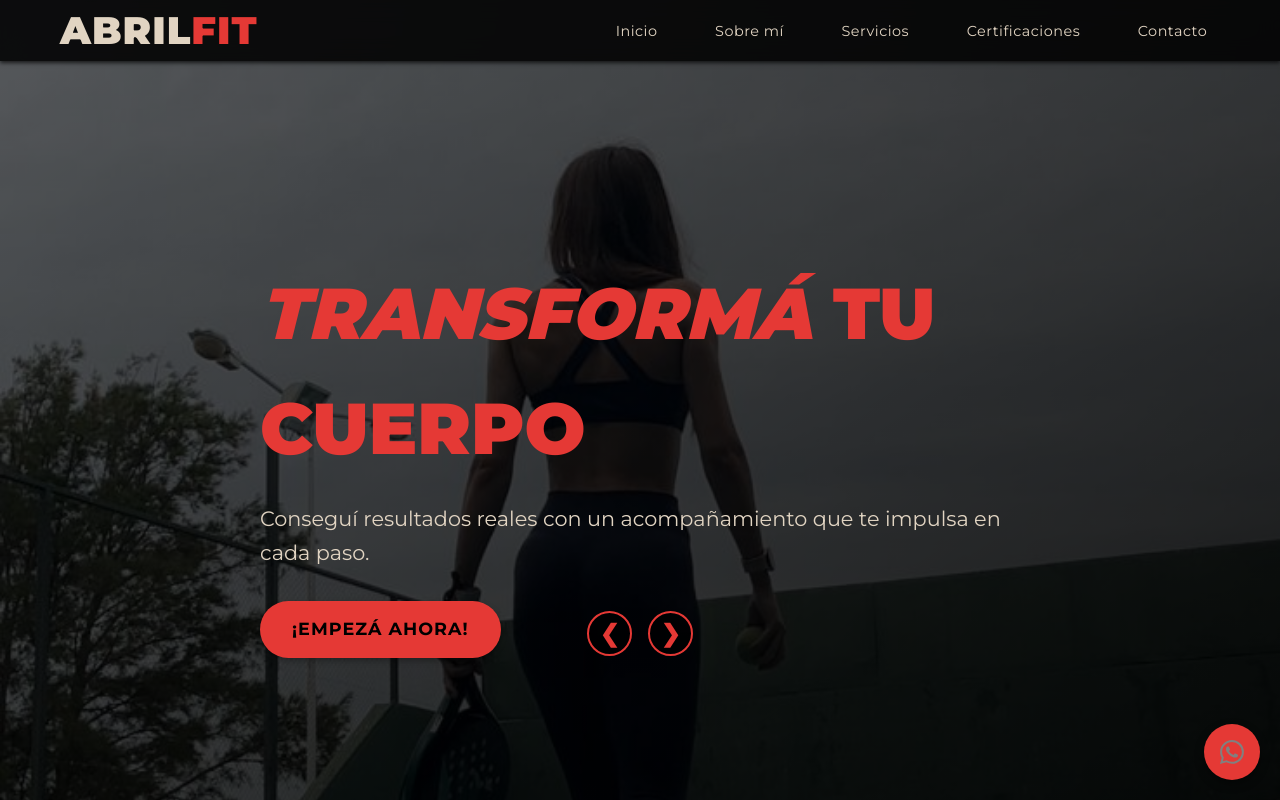
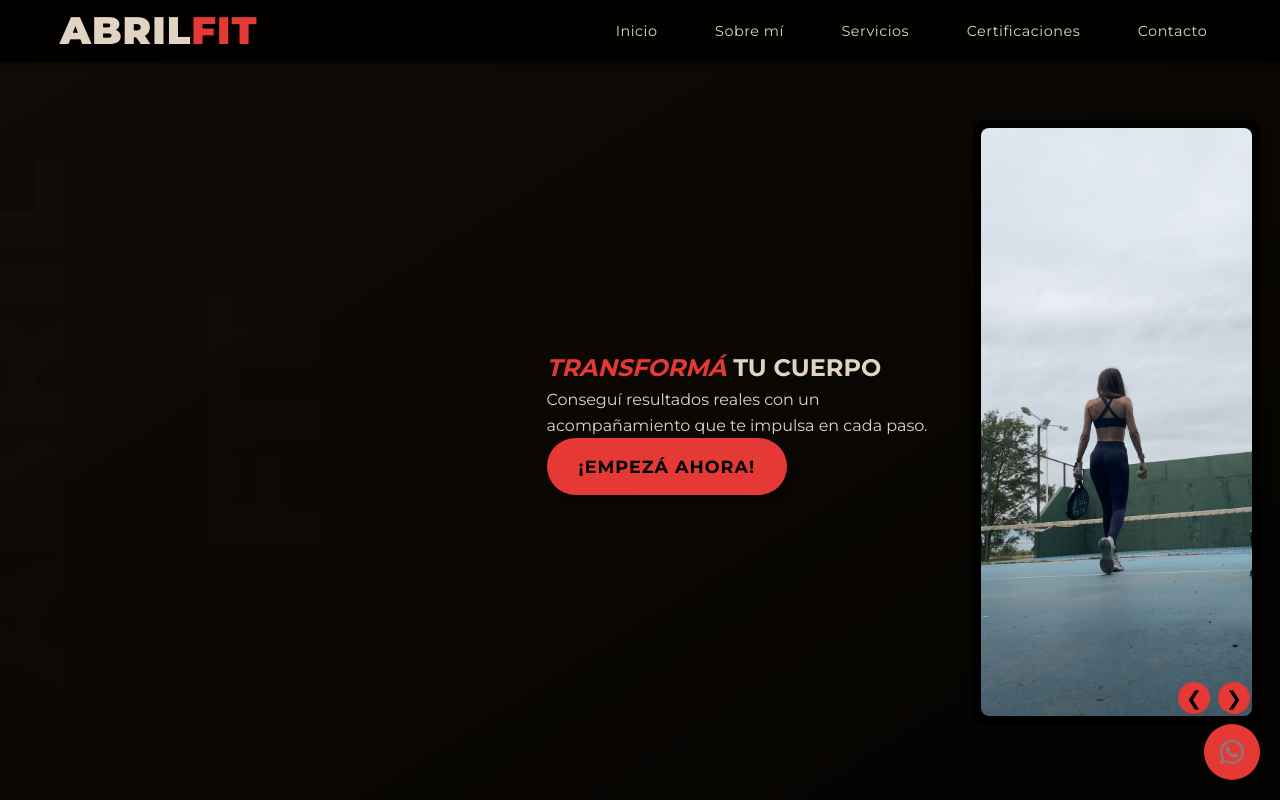
Before and after one commit to julig123b/abril-fit-site, a plain HTML site: page index.html in a window 1280 px wide. Shown: the top 800 px of the page. Drawn offline with Linux system fonts and the light colour scheme; grey boxes are pictures that could not be loaded.

Commit message:
Add files via upload
Update hero layout with small carousel and add certificate image

```diff
--- a/index.html
+++ b/index.html
@@ -35,27 +35,29 @@
     </nav>
   </header>
 
-  <!-- Hero Section con carrusel de imágenes -->
+  <!-- Hero Section con carrusel reducido -->
   <section id="inicio" class="hero">
-    <!-- Contenedor de diapositivas. Cada diapositiva utiliza una imagen de fondo.
-         La clase "active" indica la diapositiva visible. -->
-    <div class="hero-slider">
-      <div class="hero-slide active" style="background-image: url('hero-slide1.jpg');"></div>
-      <div class="hero-slide" style="background-image: url('hero-slide2.jpg');"></div>
-    </div>
-    <!-- Capa de superposición oscura para que las imágenes no se vean pixeladas y
-         se mejore la legibilidad del texto. -->
+    <!-- Capa de superposición oscura para mejorar la legibilidad del texto sobre el fondo negro -->
     <div class="hero-overlay"></div>
-    <!-- Contenido principal del hero: título, descripción y llamado a la acción -->
-    <div class="container hero-content reveal">
-      <h1><span class="highlight">TRANSFORMÁ</span> TU CUERPO</h1>
-      <p>Conseguí resultados reales con un acompañamiento que te impulsa en cada paso.</p>
-      <a href="#contacto" class="btn btn-cta">¡Empezá ahora!</a>
-    </div>
-    <!-- Controles de navegación del carrusel -->
-    <div class="hero-nav">
-      <button class="slider-prev" aria-label="Anterior">&#10094;</button>
-      <button class="slider-next" aria-label="Siguiente">&#10095;</button>
+    <div class="container hero-inner">
+      <!-- Columna de texto: título, descripción y llamado a la acción -->
+      <div class="hero-text reveal">
+        <h1><span class="highlight">TRANSFORMÁ</span> TU CUERPO</h1>
+        <p>Conseguí resultados reales con un acompañamiento que te impulsa en cada paso.</p>
+        <a href="#contacto" class="btn btn-cta">¡Empezá ahora!</a>
+      </div>
+      <!-- Galería de imágenes en formato carrusel pequeño. Las imágenes se mostrarán sobre un fondo negro
+           y se podrán navegar mediante los botones de anterior/siguiente. -->
+      <div class="hero-gallery reveal">
+        <div class="carousel-track">
+          <img src="hero-slide1.jpg" alt="Entrenamiento" class="gallery-image">
+          <img src="hero-slide2.jpg" alt="Entrenamiento" class="gallery-image">
+        </div>
+        <div class="carousel-nav">
+          <button class="gallery-prev" aria-label="Anterior">&#10094;</button>
+          <button class="gallery-next" aria-label="Siguiente">&#10095;</button>
+        </div>
+      </div>
     </div>
   </section>
 
@@ -229,7 +231,7 @@
           </div>
           <!-- Imagen del título como referencia; podés reemplazarla por tu certificado real -->
           <div class="cert-image">
-            <img src="about_after.jpg" alt="Certificado IFBB">
+            <img src="certificate.jpg" alt="Certificado IFBB">
           </div>
         </div>
       </div>
--- a/script.js
+++ b/script.js
@@ -183,42 +183,37 @@
   }
 
   /*
-   * Carrusel del hero
-   * Permite alternar entre varias imágenes de fondo en la sección de inicio,
-   * inspirado en las referencias proporcionadas. Las diapositivas se van
-   * mostrando una a la vez mediante la clase "active" y el usuario puede
-   * navegar con los botones prev/next o dejar que avancen automáticamente.
+   * Carrusel reducido en el héroe
+   * En esta versión el carrusel se muestra en un contenedor pequeño en el lado derecho
+   * del hero. Las imágenes se deslizan horizontalmente y el usuario puede
+   * navegar con los botones de anterior y siguiente. No se cambia automáticamente.
    */
-  const heroSlides = document.querySelectorAll('.hero-slide');
-  const heroPrev = document.querySelector('.slider-prev');
-  const heroNext = document.querySelector('.slider-next');
-  let heroIndex = 0;
+  const galleryTrack = document.querySelector('.hero-gallery .carousel-track');
+  const galleryImages = document.querySelectorAll('.hero-gallery .gallery-image');
+  const galleryPrev = document.querySelector('.hero-gallery .gallery-prev');
+  const galleryNext = document.querySelector('.hero-gallery .gallery-next');
+  let galleryIndex = 0;
 
-  function showHeroSlide(index) {
-    heroSlides.forEach((slide, i) => {
-      if (i === index) {
-        slide.classList.add('active');
-      } else {
-        slide.classList.remove('active');
-      }
-    });
+  function showGallerySlide(idx) {
+    if (!galleryImages.length) return;
+    // calcular el ancho de una imagen incluyendo margen derecho
+    const style = window.getComputedStyle(galleryImages[0]);
+    const marginRight = parseFloat(style.marginRight);
+    const slideWidth = galleryImages[0].offsetWidth + marginRight;
+    galleryTrack.style.transform = `translateX(-${idx * slideWidth}px)`;
   }
 
-  if (heroSlides.length && heroPrev && heroNext) {
-    heroPrev.addEventListener('click', () => {
-      heroIndex = (heroIndex - 1 + heroSlides.length) % heroSlides.length;
-      showHeroSlide(heroIndex);
+  if (galleryImages.length && galleryPrev && galleryNext) {
+    galleryPrev.addEventListener('click', () => {
+      galleryIndex = (galleryIndex - 1 + galleryImages.length) % galleryImages.length;
+      showGallerySlide(galleryIndex);
     });
-
-    heroNext.addEventListener('click', () => {
-      heroIndex = (heroIndex + 1) % heroSlides.length;
-      showHeroSlide(heroIndex);
+    galleryNext.addEventListener('click', () => {
+      galleryIndex = (galleryIndex + 1) % galleryImages.length;
+      showGallerySlide(galleryIndex);
     });
-
-    // Avance automático de las diapositivas
-    setInterval(() => {
-      heroIndex = (heroIndex + 1) % heroSlides.length;
-      showHeroSlide(heroIndex);
-    }, 7000);
+    // Ajustar tamaño inicial
+    window.addEventListener('resize', () => showGallerySlide(galleryIndex));
+    showGallerySlide(galleryIndex);
   }
 });
--- a/styles.css
+++ b/styles.css
@@ -156,80 +156,26 @@
 }
 
 /* Hero section */
+/* Hero section reimaginado
+ * El hero ya no utiliza una imagen de fondo a pantalla completa para evitar pixelación.
+ * Se establece una altura mínima y se aplica un fondo oscuro sólido. El contenido se
+ * distribuye en dos columnas: texto a la izquierda y un carrusel reducido a la derecha. */
 .hero {
-  height: 100vh;
-  /* Fondo del hero: se utiliza la foto de Abril caminando para
-   * personalizar el inicio. La imagen se centra y se recorta para
-   * adaptarse a la sección. */
-  /* Utilizamos la nueva foto de Abril en el espejo y la alineamos a la derecha para
-   * que la figura quede en ese lado, permitiendo que el texto se vea claramente
-   * a la izquierda. Ajustamos la posición a "right center" para enfocarnos
-   * en el cuerpo completo y recortamos con "cover" para llenar toda la sección. */
-  background: url('hero-user.jpg') right center/cover no-repeat;
-
-  /* Añadimos una pseudo-elemento para mostrar texto en gran tamaño
-   * de forma vertical, inspirado en los diseños de referencia. Este
-   * texto actúa como marca de agua decorativa y no interfiere con el
-   * contenido principal. */
   position: relative;
+  display: flex;
+  align-items: center;
+  min-height: 100vh;
+  padding: 120px 0 80px;
+  background-color: var(--color-dark);
+  overflow: hidden;
 }
 
-/* Contenedor de diapositivas del hero. Se posiciona detrás de la superposición y del contenido */
-.hero-slider {
-  position: absolute;
-  top: 0;
-  left: 0;
-  width: 100%;
-  height: 100%;
-  overflow: hidden;
-  z-index: 0;
-}
-
-/* Cada diapositiva ocupa todo el área del hero y se desvanece mediante la propiedad opacity */
-.hero-slide {
-  position: absolute;
-  top: 0;
-  left: 0;
-  width: 100%;
-  height: 100%;
-  background-size: cover;
-  background-position: center;
-  opacity: 0;
-  transition: opacity 1s ease-in-out;
-}
-
-/* La diapositiva activa es visible */
-.hero-slide.active {
-  opacity: 1;
-}
-
-/* Controles de navegación del carrusel */
+/* Las antiguas clases de carrusel a pantalla completa se eliminan o se ocultan para
+ * dar paso a un carrusel reducido dentro del héroe. */
+.hero-slider,
+.hero-slide,
 .hero-nav {
-  position: absolute;
-  bottom: 18%;
-  left: 50%;
-  transform: translateX(-50%);
-  display: flex;
-  gap: 1rem;
-  z-index: 3;
-}
-
-.hero-nav button {
-  background: rgba(0, 0, 0, 0.6);
-  border: 2px solid var(--color-accent);
-  color: var(--color-accent);
-  border-radius: 50%;
-  width: 45px;
-  height: 45px;
-  font-size: 1.5rem;
-  font-weight: bold;
-  cursor: pointer;
-  transition: background 0.3s, color 0.3s;
-}
-
-.hero-nav button:hover {
-  background: var(--color-accent);
-  color: #000;
+  display: none;
 }
 
 /* Texto vertical decorativo en el hero */
@@ -269,6 +215,79 @@
   /* El contenido del hero aparece por encima de la superposición y el carrusel */
   z-index: 2;
   max-width: 800px;
+}
+
+/* Nuevo layout para el hero con carrusel reducido */
+.hero-inner {
+  display: flex;
+  align-items: center;
+  justify-content: space-between;
+  flex-wrap: wrap;
+  gap: 2rem;
+  position: relative;
+  z-index: 2;
+}
+
+/* Columna de texto en el héroe */
+.hero-text {
+  flex: 1 1 55%;
+  max-width: 600px;
+}
+
+/* Galería de imágenes estilo carrusel dentro del héroe */
+.hero-gallery {
+  flex: 1 1 40%;
+  max-width: 420px;
+  position: relative;
+  overflow: hidden;
+  background: var(--color-bg);
+  padding: 0.5rem;
+  border-radius: 12px;
+  box-shadow: 0 4px 8px rgba(0, 0, 0, 0.4);
+}
+
+.hero-gallery .carousel-track {
+  display: flex;
+  transition: transform 0.5s ease;
+}
+
+.hero-gallery .gallery-image {
+  width: 100%;
+  border-radius: 8px;
+  object-fit: cover;
+  margin-right: 1rem;
+}
+
+.hero-gallery .gallery-image:last-child {
+  margin-right: 0;
+}
+
+.hero-gallery .carousel-nav {
+  position: absolute;
+  bottom: 10px;
+  right: 10px;
+  display: flex;
+  gap: 0.5rem;
+  z-index: 3;
+}
+
+.hero-gallery .carousel-nav button {
+  background: var(--color-accent);
+  border: none;
+  width: 32px;
+  height: 32px;
+  border-radius: 50%;
+  color: #000;
+  font-size: 1.2rem;
+  display: flex;
+  align-items: center;
+  justify-content: center;
+  cursor: pointer;
+  transition: background 0.3s ease;
+}
+
+.hero-gallery .carousel-nav button:hover {
+  background: #e6b500;
 }
 
 .hero-content h1 {
```
Also changed, not shown: certificate.jpg (added).
